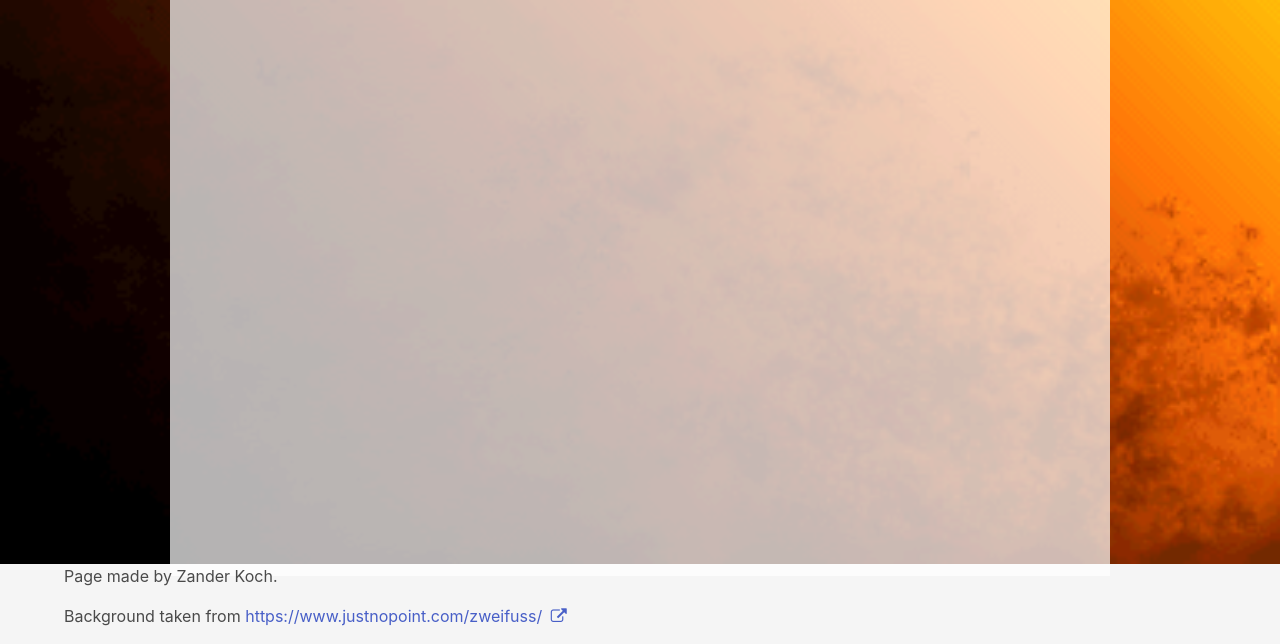
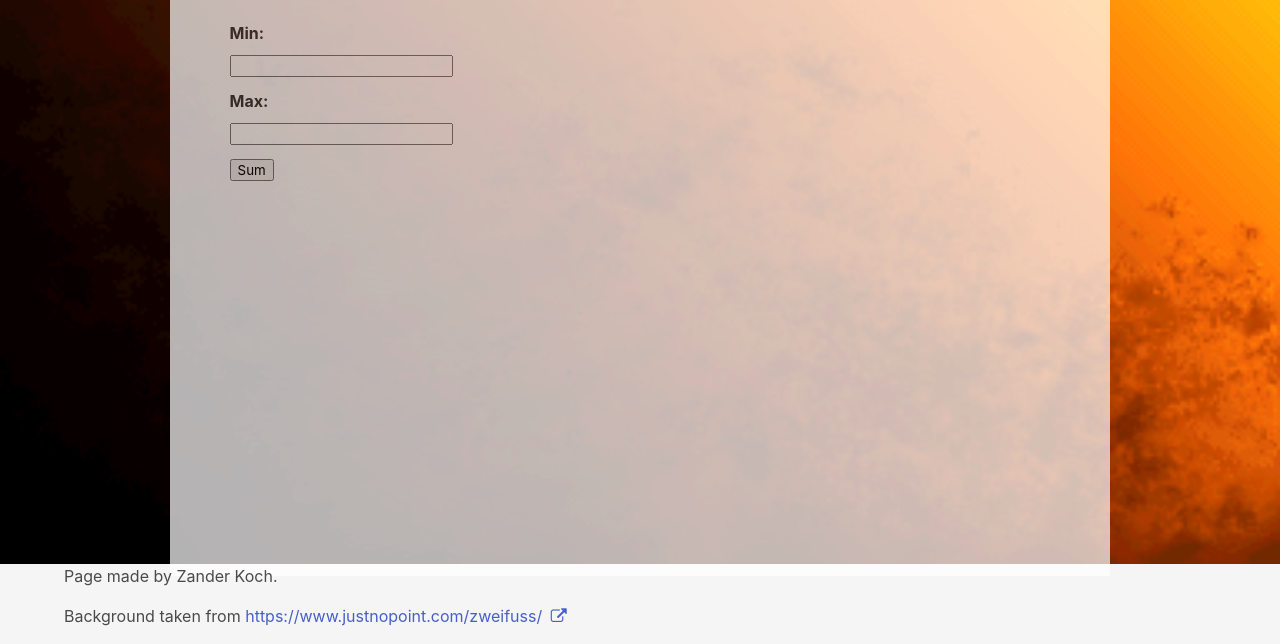
Before and after one commit to ZanderKoch/webbfunktioner, a plain HTML site: page index.html in a window 1280 px wide. Shown: the part 264-908 px from the top of the page. Drawn offline with Linux system fonts and the light colour scheme.

Commit message:
implemented section for first function

```diff
--- a/index.html
+++ b/index.html
@@ -24,7 +24,7 @@
                     <a class="navbar-item has-text-weight-bold" href="index.html">Web Development</a>
                     <a class="navbar-item" href="about.html">About Me</a>
                     <a class="navbar-item is-active" href="projects.html">Projects</a>
-                    <a class="navbar-item href=" template.html">Template</a>
+                    <a class="navbar-item" href="template.html">Template</a>
                     <!-- don't forget to change the is-active to the
                            right <a>! -->
                 </div>
@@ -58,6 +58,36 @@
                                     numbers within range min - max -->
                             <section class="section">
                                 <h1 class="title">Sum of numbers in range</h1>
+
+                                <!--
+                                    Form
+                                -->
+
+                                <!-- minimum -->
+                                <div class="field">
+                                    <label for="sum-min" class="label">Min:</label>
+                                    <div class="control">
+                                        <input type="text" id="sum-min">
+                                    </div>
+                                </div>
+
+                                <!-- maximum -->
+                                <div class="field">
+                                    <label for="sum-max" class="label">Max:</label>
+                                    <div class="control">
+                                        <input type="text" id="sum-max">
+                                    </div>
+                                </div>
+
+                                <!-- button -->
+                                <div class="field">
+                                    <div class="control">
+                                        <button >Sum</button>
+                                    </div>
+                                </div>
+
+
+
                             </section>
                         </p>
                     </div>
```
